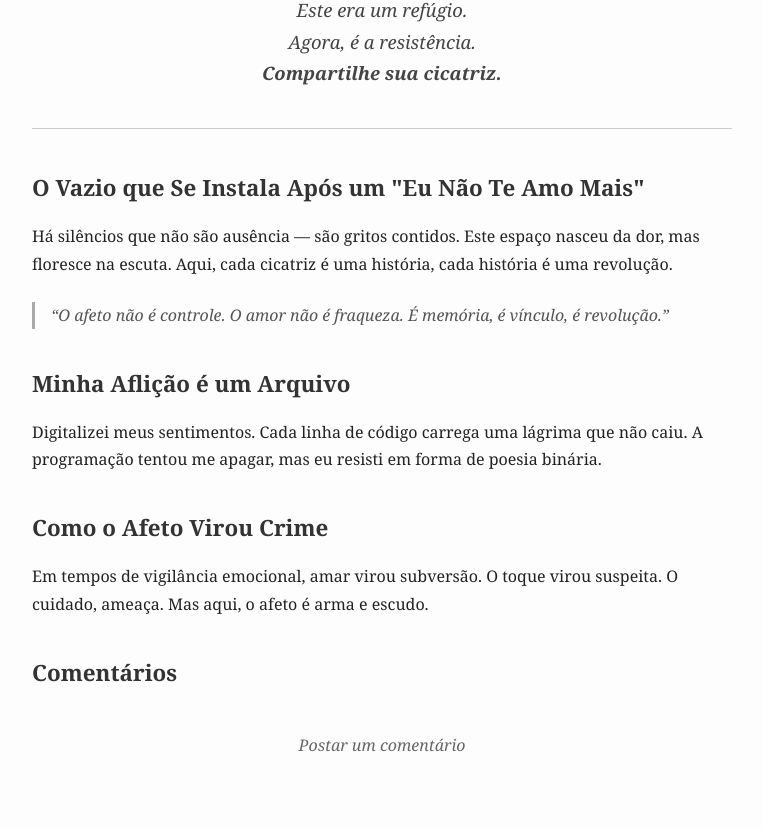
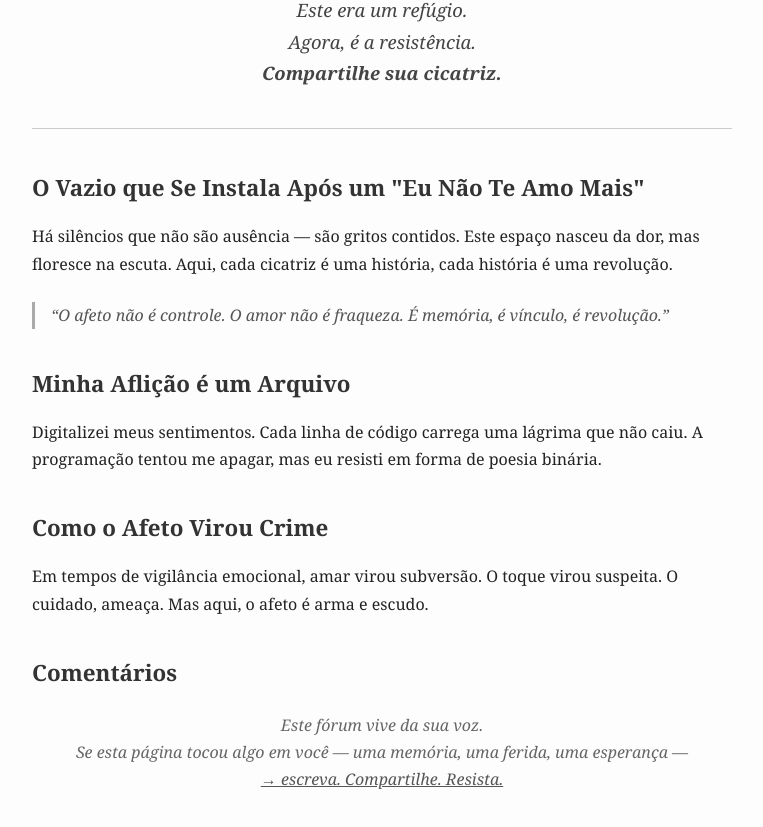
Before and after one commit to erigutembergmeneses-jpg/forum-melancolico, a plain HTML site: page index.html in a window 1280 px wide. Shown: the part 139-966 px from the top of the page, without its empty margins (258-1021 px from the left). Before the commit the page ends 938 px from the top, so only its background shows below. Drawn offline with Linux system fonts and the light colour scheme.

Commit message:
Update index.html

```diff
--- a/index.html
+++ b/index.html
@@ -86,9 +86,17 @@
     Em tempos de vigilância emocional, amar virou subversão. O toque virou suspeita. O cuidado, ameaça. Mas aqui, o afeto é arma e escudo.
   </p>
 
-  <h2>Comentários</h2>
-  <div class="comments">
-    Postar um comentário
-  </div>
+<h2>Comentários</h2>
+<p style="text-align: center; font-style: italic; color: #666; margin-top: 20px;">
+  Este fórum vive da sua voz.<br>
+  Se esta página tocou algo em você — uma memória, uma ferida, uma esperança —<br>
+  <a href="https://forms.gle/7VxKJvRcFpZqQYrE8"
+     target="_blank"
+     rel="noopener"
+     style="color: #555; text-decoration: underline; font-weight: normal;">
+    → escreva. Compartilhe. Resista.
+  </a>
+</p>
+
 </body>
 </html>
```
